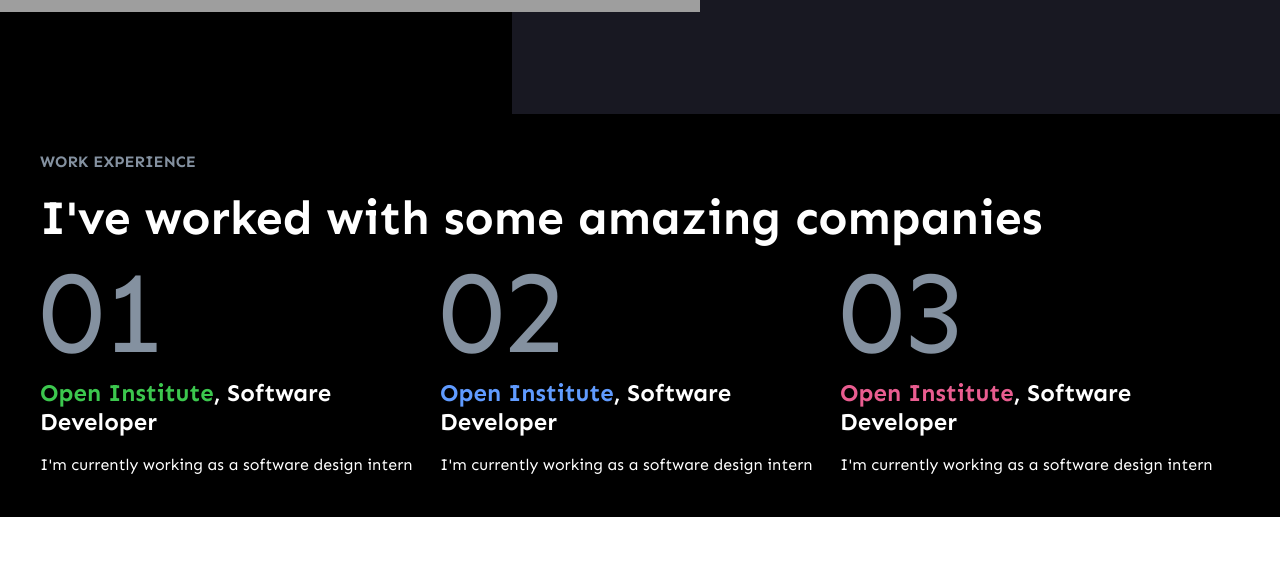
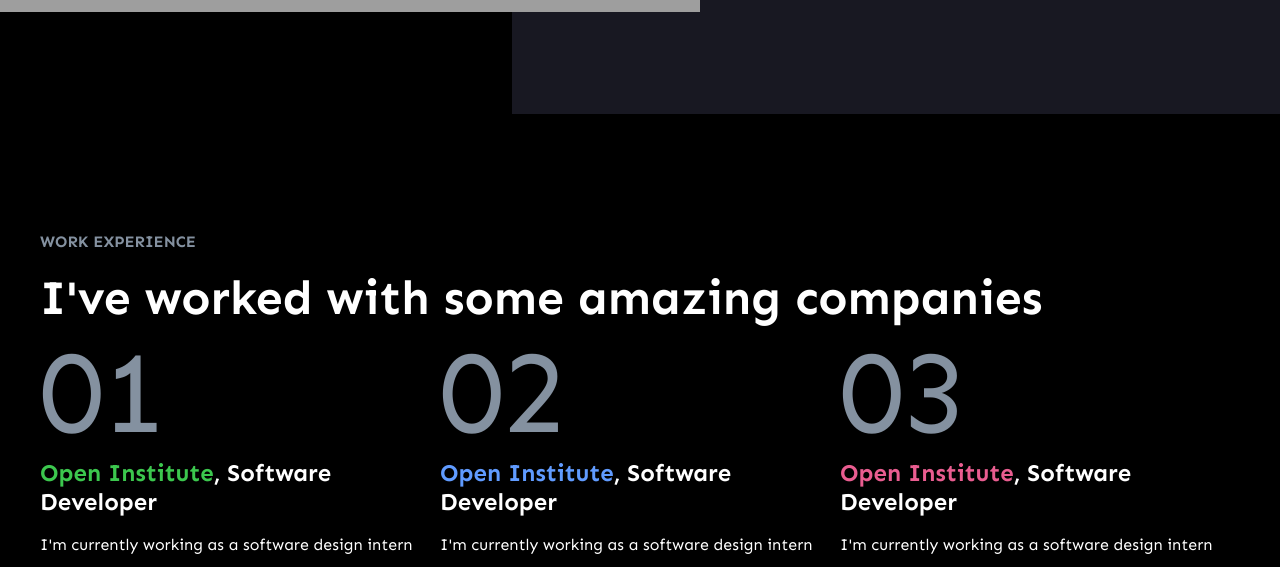
Before and after one commit to Kimutai01/kiprotich-kimutai, a Next.js app: page / in a window 1280 px wide. Shown: the part 780-1347 px from the top of the page. Before the commit the page ends 1297 px from the top, so only its background shows below. Built offline with nearby package versions, Linux system fonts and the light colour scheme; grey boxes are pictures that could not be loaded; a web font is replaced by a local one.

Commit message:
Added experience section

```diff
--- a/components/Experience.jsx
+++ b/components/Experience.jsx
@@ -2,7 +2,7 @@ import React from "react";
 
 const Experience = () => {
   return (
-    <div className="bg-[#000] h-[100%] pt-20 p-10">
+    <div className="bg-[#000] h-[100%] pt-40 p-10">
       <h1
         className="text-[#86919f] uppercase"
         style={{
--- a/components/Hero.jsx
+++ b/components/Hero.jsx
@@ -14,7 +14,7 @@ const Hero = () => {
         />
       </div>
       <div className="md:bg-[#181822] bg-[#181822] md:w-[60%] md:h-[830px] md:absolute md:top-16 md:right-0 text-[#fff]">
-        <div className="md:absolute md:top-[20%] md:left-[4%] md:z-40 p-10">
+        <div className="md:absolute md:top-[20%] md:left-[3%] md:z-40 p-10">
           <h1 className="md:text-7xl font-bold">
             I'm Kiprotich Kimutai.
             <Typewriter
```
